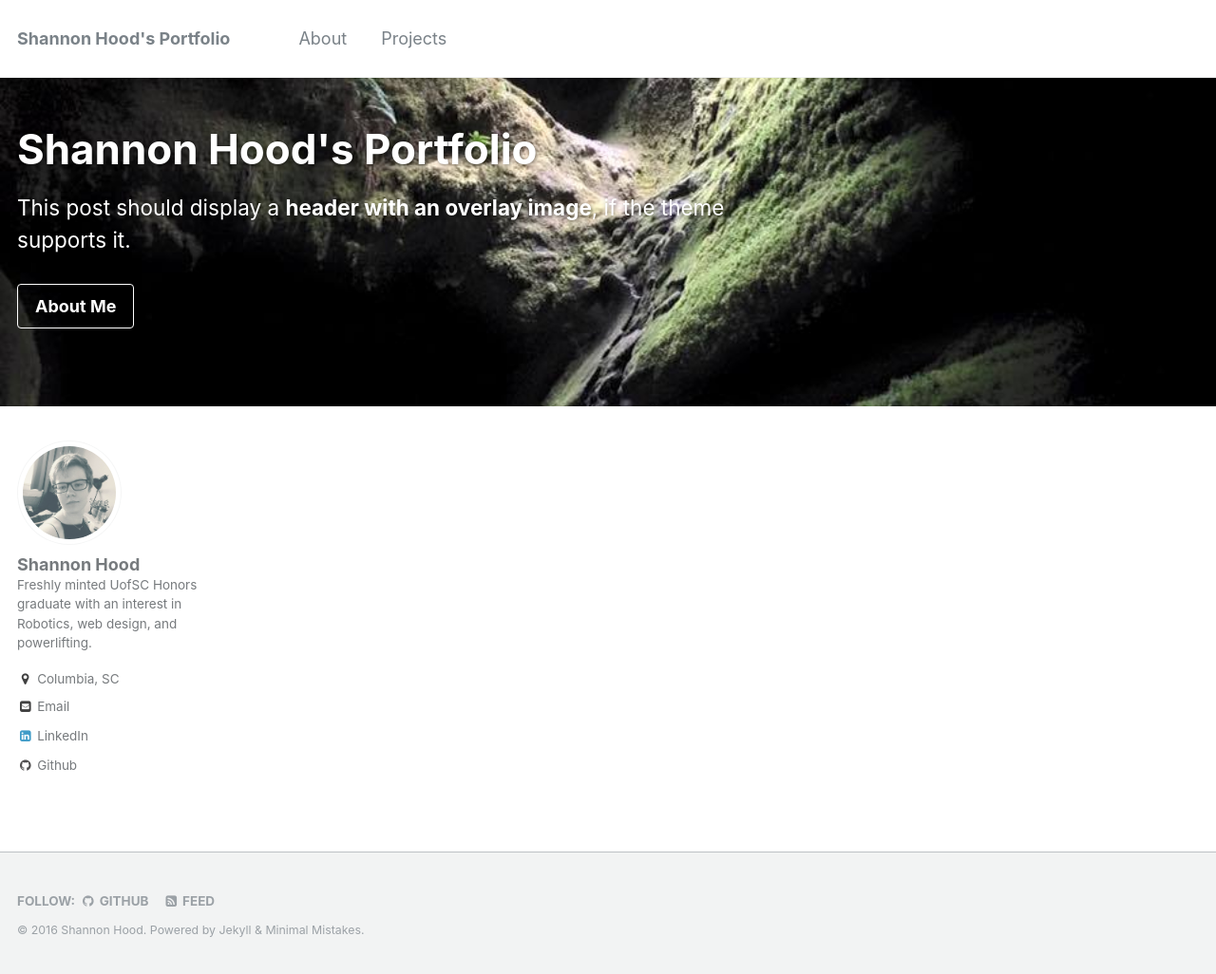
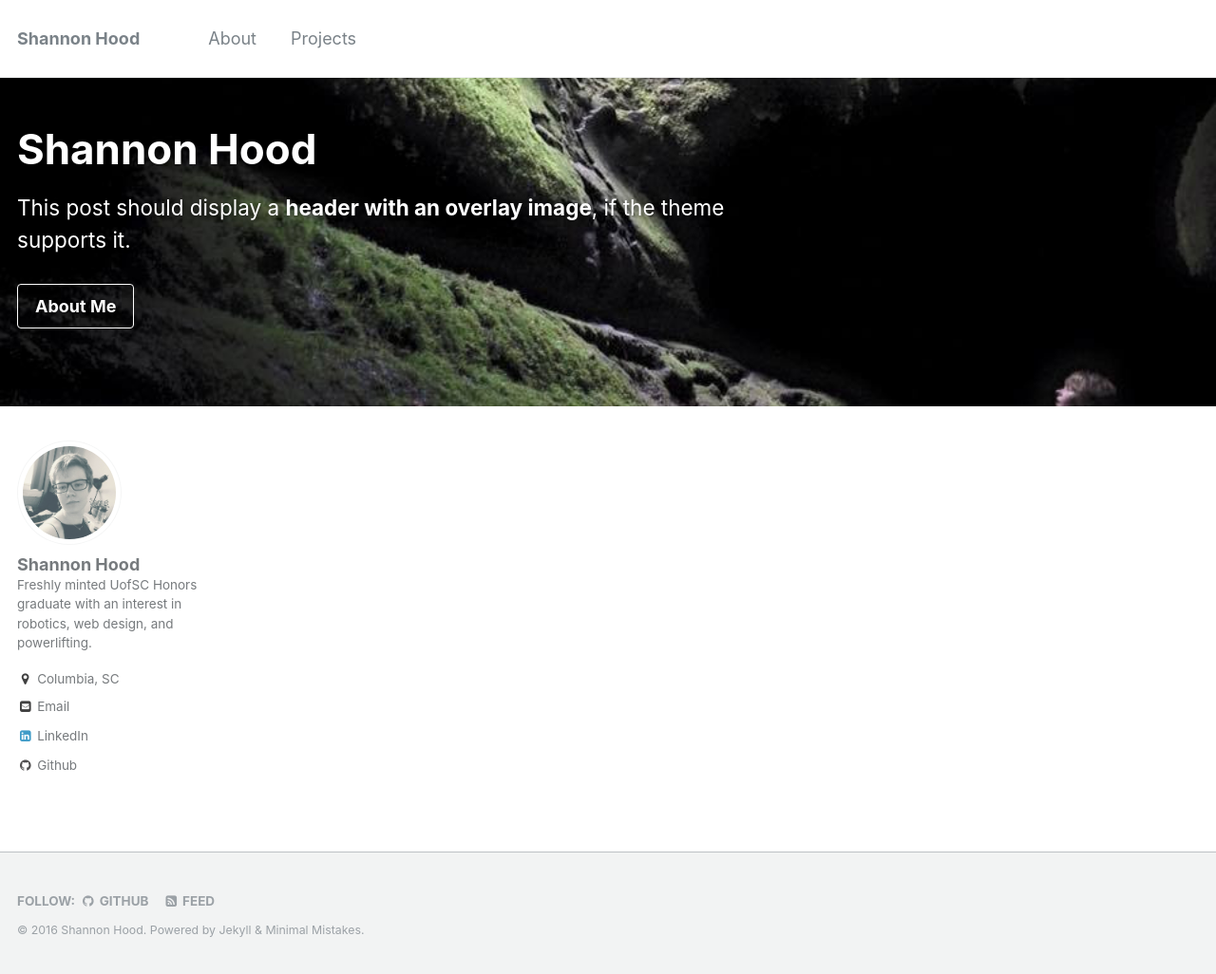
Before and after one commit to hoodsr/hoodsr.github.io, a Jekyll site: the page built from index.html, in a window 1280 px wide and 1026 px high. Shown: the whole window at 95% size. Built offline with Jekyll 4.4.1, drawn with Linux system fonts in a browser that asks for light colours; the list of posts is cut into pages by our own code.

Commit message:
minimal mistakes customized

```diff
--- a/_config.yml
+++ b/_config.yml
@@ -7,7 +7,7 @@
 
 # Site Settings
 locale                   : "en"
-title                    : "Shannon Hood's Portfolio"
+title                    : "Shannon Hood"
 title_separator          : "-"
 name                     : "Shannon Hood"
 description              : "An amazing website."
@@ -79,7 +79,7 @@ analytics:
 author:
   name             : "Shannon Hood"
   avatar           : "shannon-photo-1.jpg"
-  bio              : "Freshly minted UofSC Honors graduate with an interest in Robotics, web design, and powerlifting."
+  bio              : "Freshly minted UofSC Honors graduate with an interest in robotics, web design, and powerlifting."
   location         : "Columbia, SC"
   email            : "hoodsr@email.sc.edu"
   uri              :
--- a/_layouts/splash.html
+++ b/_layouts/splash.html
@@ -10,10 +10,10 @@ layout: default
 
 <div id="main" role="main">
   <article class="splash" itemscope itemtype="http://schema.org/CreativeWork">
-    {% if page.title %}<meta itemprop="headline" align="right" content="{{ page.title | markdownify | strip_html | strip_newlines | escape_once }}">{% endif %}
-    {% if page.excerpt %}<meta itemprop="description" align="right" content="{{ page.excerpt | markdownify | strip_html | strip_newlines | escape_once }}">{% endif %}
-    {% if page.date %}<meta itemprop="datePublished" align="right" content="{{ page.date | date: "%B %d, %Y" }}">{% endif %}
-    {% if page.modified %}<meta itemprop="dateModified" align="right" content="{{ page.modified | date: "%B %d, %Y" }}">{% endif %}
+    {% if page.title %}<meta itemprop="headline" content="{{ page.title | markdownify | strip_html | strip_newlines | escape_once }}">{% endif %}
+    {% if page.excerpt %}<meta itemprop="description" content="{{ page.excerpt | markdownify | strip_html | strip_newlines | escape_once }}">{% endif %}
+    {% if page.date %}<meta itemprop="datePublished" content="{{ page.date | date: "%B %d, %Y" }}">{% endif %}
+    {% if page.modified %}<meta itemprop="dateModified" content="{{ page.modified | date: "%B %d, %Y" }}">{% endif %}
 
     <section class="page__content" itemprop="text">
     {% include sidebar.html %}
--- a/index.html
+++ b/index.html
@@ -6,6 +6,7 @@ excerpt: "This post should display a **header with an overlay image**, if the th
 
 header:
   overlay_image: shannon-photo-2.jpg
+  overlay-filer: 0.5
   cta_label: "About Me"
   cta_url: "/about/"
 
```
Also changed, not shown: images/shannon-photo-2.jpg.
